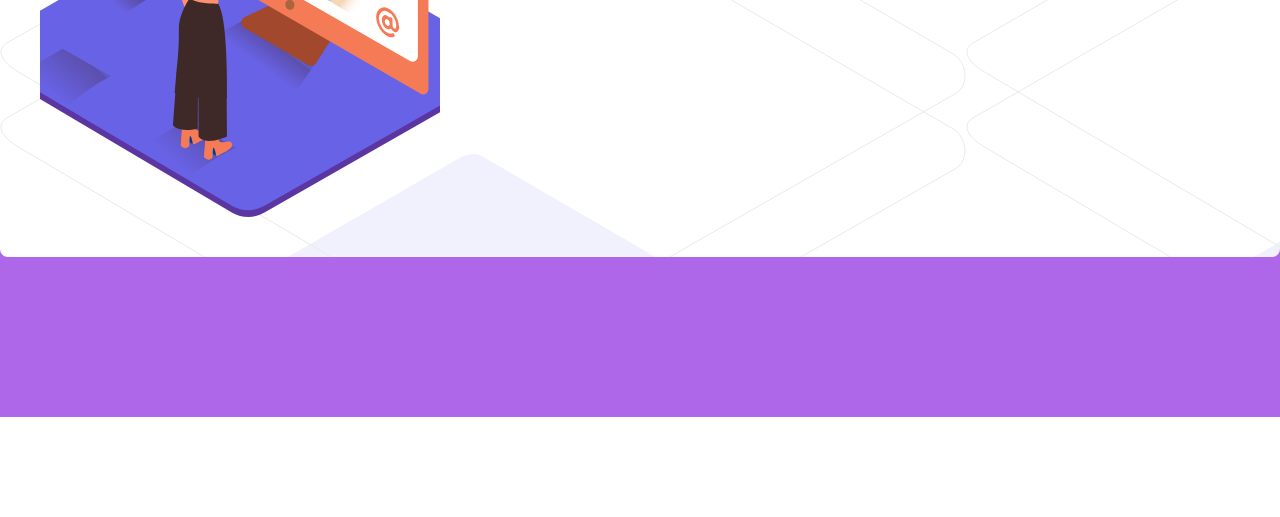
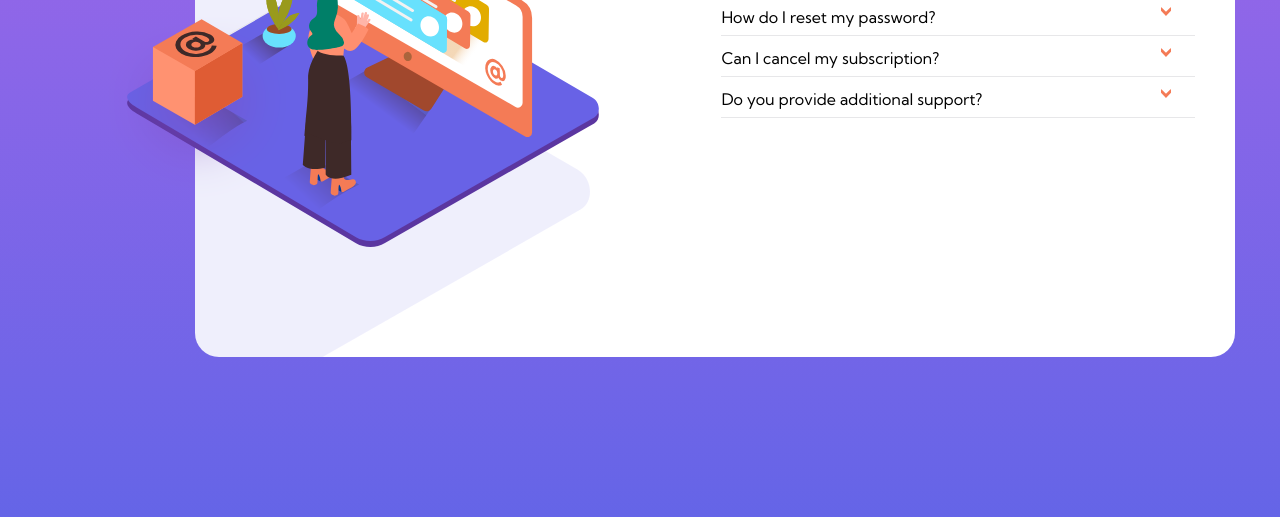
Before and after one commit to Suebxl/6_FAQ_accordion, a plain HTML site: page index.html in a window 1280 px wide. Shown: the part 383-900 px from the top of the page. Before the commit the page ends 800 px from the top, so only its background shows below. Drawn offline with Linux system fonts and the light colour scheme.

Commit message:
position of the images

```diff
--- a/index.html
+++ b/index.html
@@ -14,11 +14,15 @@
 <body>
   <div class="main">
     <div class="container">
-      <img id="woman-image" src="./images/illustration-woman-online-desktop.svg" alt="woman on deskstop">
+      <div class="image-container">
+        <img src="./images/illustration-box-desktop.svg" alt="box" class="image-box">
+        <img src="./images/illustration-woman-online-desktop.svg" alt="woman on computer" class="image-woman">
+      </div>
+
       <div class="question-answer-card">
         <h1>FAQ</h1>
 
-        <div class="question">
+        <div class="question border-bottom">
           <p class="question-text">How many team members can I invite?</p>
           <img class="arrow-down" src="./images/icon-arrow-down.svg">
         </div>
@@ -28,7 +32,7 @@
           team members for the Premium plan.
         </div>
 
-        <div class="question">
+        <div class="question border-bottom">
           <p class="question-text">What is the maximum file upload size?</p>
           <img class="arrow-down" src="./images/icon-arrow-down.svg">
         </div>
@@ -37,7 +41,7 @@
           No more than 2GB. All files in your account must fit your allotted storage space.
         </div>
 
-        <div class="question">
+        <div class="question border-bottom">
           <p class="question-text">How do I reset my password?</p>
           <img class="arrow-down" src="./images/icon-arrow-down.svg">
         </div>
@@ -47,14 +51,14 @@
           A reset link will be emailed to you.
         </div>
 
-        <div class="question">
+        <div class="question border-bottom">
           <p class="question-text">Can I cancel my subscription?</p>
           <img class="arrow-down" src="./images/icon-arrow-down.svg">
         </div>
         <div class="answer hide">
           Yes! Send us a message and we’ll process your request no questions asked.
         </div>
-        <div class="question">
+        <div class="question border-bottom">
           <p class="question-text">Do you provide additional support?</p>
           <img class="arrow-down" src="./images/icon-arrow-down.svg">
         </div>
--- a/script.js
+++ b/script.js
@@ -4,10 +4,12 @@ questions.forEach(question => {
   question.addEventListener("click", () => {
     if (question.nextElementSibling.classList.contains('hide')) {
       question.nextElementSibling.classList.remove('hide');
-      question.classList.add('bold')
+      question.classList.add('bold');
+      question.classList.remove('border-bottom');
     }
     else {
       question.nextElementSibling.classList.add('hide');
+      question.classList.add('border-bottom');
       question.classList.remove('bold')
     }
 
--- a/styles.css
+++ b/styles.css
@@ -1,5 +1,6 @@
 :root {
-  --softviolet: hsl(273, 75%, 66%);
+  --soft-violet: hsl(273, 75%, 66%);
+  --soft-blue: hsl(240, 73%, 65%);
   --lightgrayishblue: hsl(240, 5%, 91%);
 }
 
@@ -13,50 +14,83 @@ body {
 }
 
 .main {
-  background-color: var(--softviolet);
+  background: linear-gradient(var(--soft-violet), var(--soft-blue));
   height: 100vh;
   display: flex;
   justify-content: center;
   align-items: center;
-}
-
-#woman-image {
-  width: 400px;
-  object-fit: cover;
+  padding: 50px 50px 50px 200px;
 }
 
 .container {
-  background-image: url(./images/bg-pattern-desktop.svg);
   background-color: white;
-  border-radius: 8px;
+  border-radius: 24px;
+  padding: 40px 40px 40px 0;
+  width: 1000px;
+  height: 500px;
+  background-image: url("./images/bg-pattern-desktop.svg");
+  background-repeat: no-repeat;
+  background-position: -570px -260px;
   display: flex;
   flex-direction: row;
-  padding: 40px;
-  gap: 40px;
-  width: 1200px;
-  height: 400px;
+}
+
+.image-container img {
+   object-fit: cover;
+  }
+
+.image-box {
+  position: relative;
+  top: 200px;
+  left: -93px;
+  z-index: 10;
+}
+
+.image-woman{
+  position: relative;
+  top: -117px;
+  left: -68px;
 }
 
 .question-answer-card {
- width: 800px
-
+ width: 600px;
+ padding-top: 48px;
+}
+.question-answer-card > h1 {
+  padding-bottom: 8px;;
 }
 
 .question {
+  padding: 12px 0 8px 0;
   display: flex;
-  justify-content: space-between;
-  padding-top: 8px;
+  flex-direction: row;
+  position: relative;
+  max-width: 500px;
+}
+
+.question:hover {
+  color:hsl(14, 88%, 65%);
+  cursor:pointer;
+}
+
+
+.border-bottom{
+  border-bottom: solid 1px var(--lightgrayishblue);
 }
 
 .arrow-down {
+  position: absolute;
+  right: 5%;
   width: 10px;
   height: 10px;
   object-fit: cover;
+  transition:transform 2s;
 }
 
 .answer {
   border-bottom: solid 1px var(--lightgrayishblue);
   padding-bottom: 8px;
+  max-width: 500px;
 }
 
 .hide {
```
